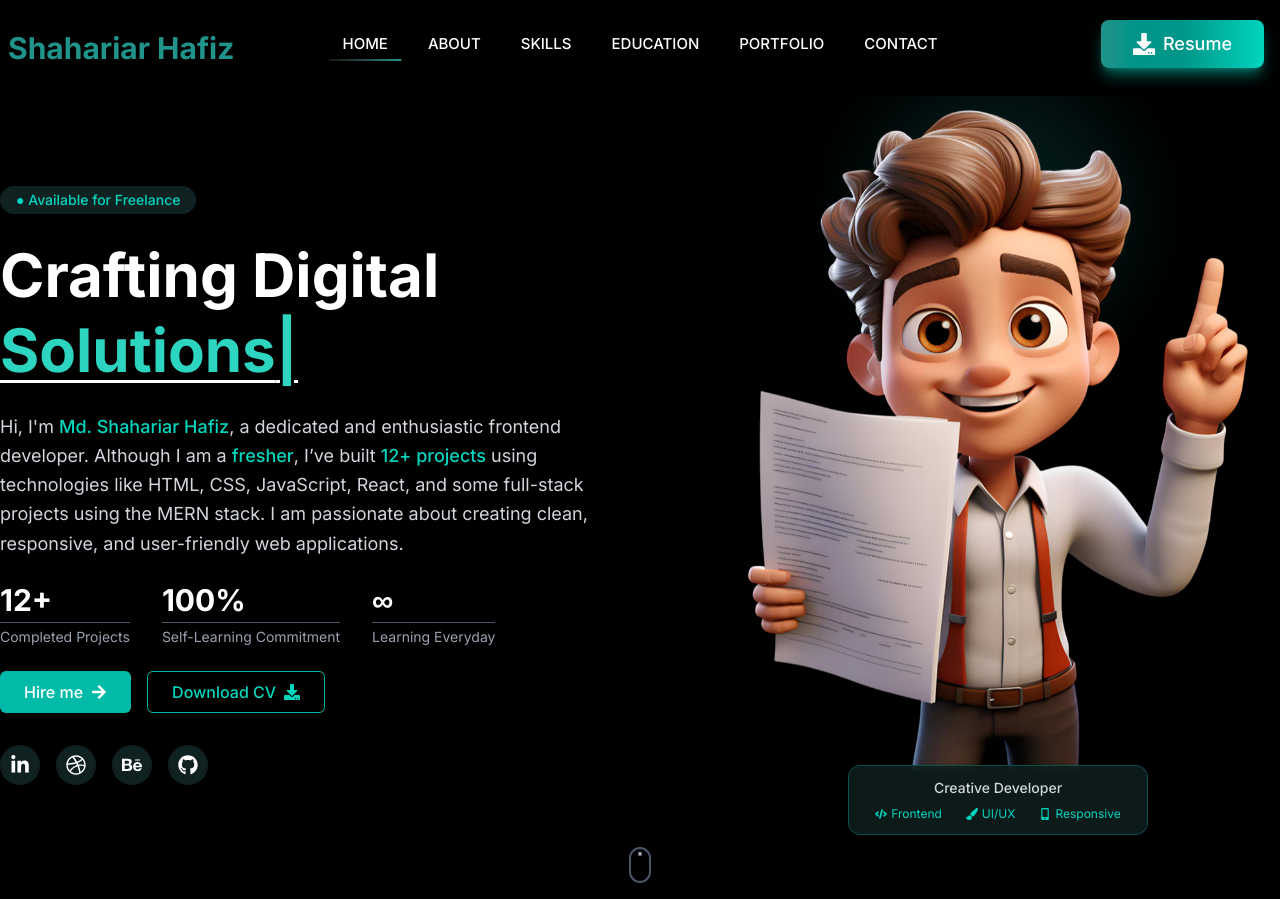
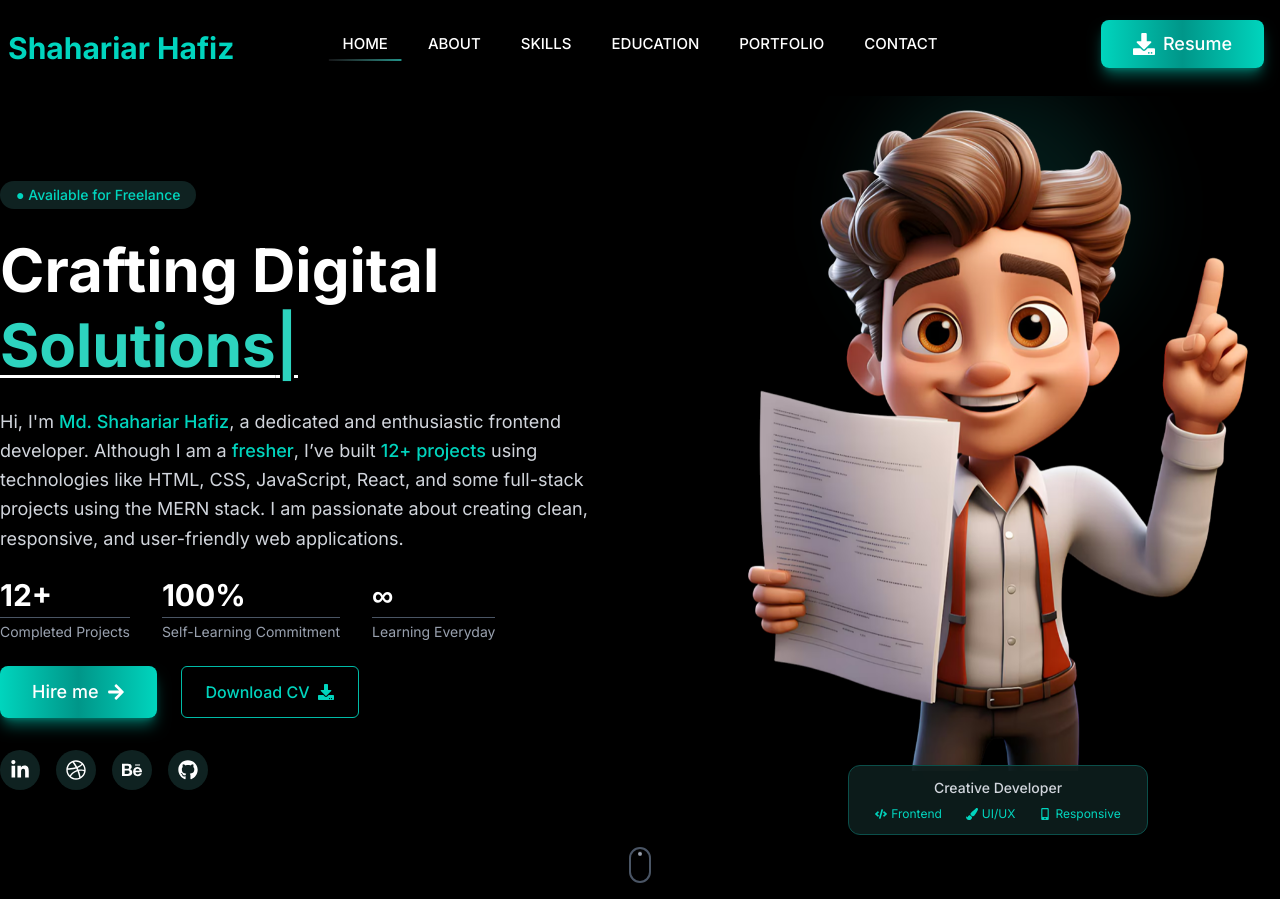
Before and after one commit to mdshahariarhafizofficial/shahariar-portfolio, a React (Vite) app: page / in a window 1280 px wide. Built offline with nearby package versions, Linux system fonts and the light colour scheme.

Commit message:
Hero Section Done

```diff
--- a/src/Components/Hero/Hero.jsx
+++ b/src/Components/Hero/Hero.jsx
@@ -61,9 +61,8 @@ export default function HeroSection() {
 
           {/* Buttons */}
           <div className="flex flex-wrap gap-4 justify-center md:justify-start mt-6">
-            <button className="flex items-center gap-2 px-6 py-2 bg-teal-500 text-white rounded-md font-medium shadow hover:shadow-lg hover:scale-105 hover:bg-teal-600 transition-all">
-              Hire me <FaArrowRight />
-            </button>
+            <button type="button" className="text-white bg-gradient-to-r from-primary via-teal-600 to-teal-400 hover:bg-gradient-to-br focus:ring-4 focus:outline-none focus:ring-teal-300 dark:focus:ring-teal-800 shadow-lg shadow-teal-500/50 dark:shadow-lg dark:shadow-teal-800/80 font-medium rounded-lg text-lg px-8 py-3 text-center me-2 flex items-center gap-2">
+            Hire me <FaArrowRight /></button>
             <button className="flex items-center gap-2 px-6 py-2 border border-teal-500 text-teal-400 rounded-md font-medium hover:bg-[#0f2221] hover:shadow-md hover:scale-105 transition-all">
               Download CV <FaDownload />
             </button>
--- a/src/index.css
+++ b/src/index.css
@@ -8,7 +8,7 @@
 @plugin "daisyui/theme" {
   name: "light";
   default: true;
-  --color-primary: #20938a;
+  --color-primary: var(--color-teal-400);
   --color-secondary: #9ca3af;
 }
 
```
